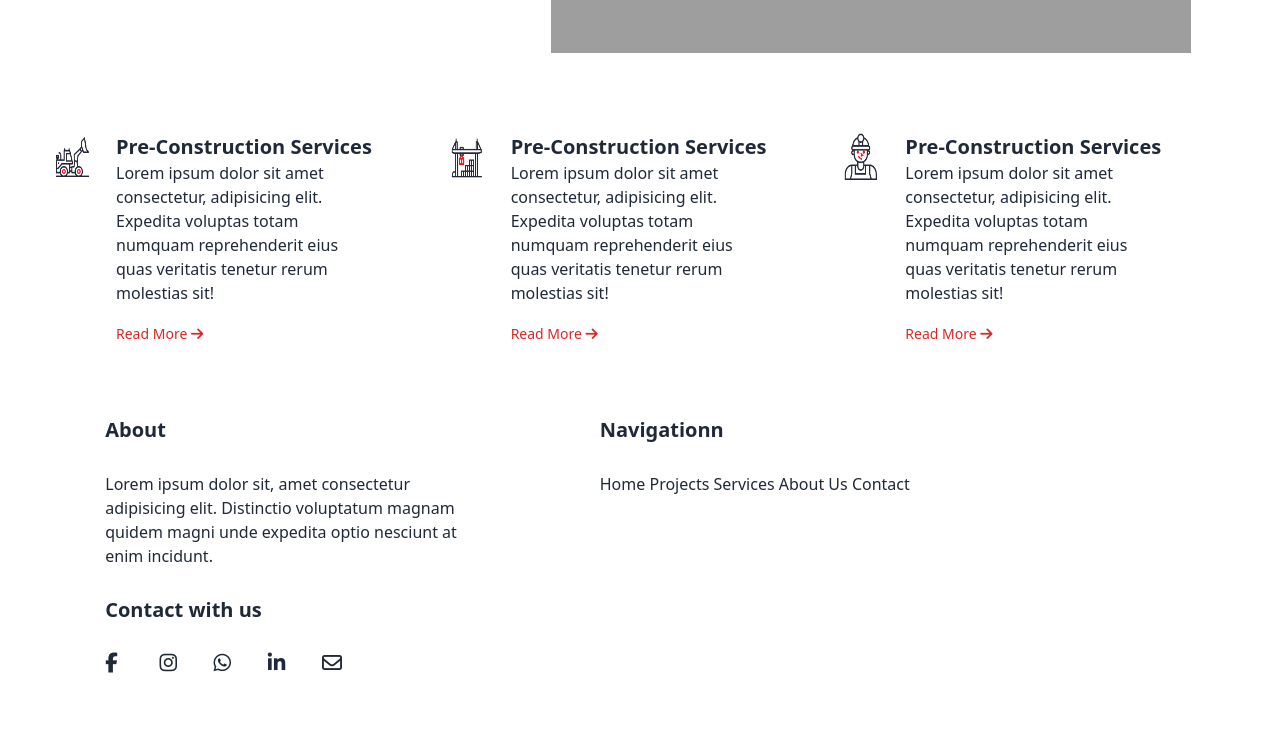
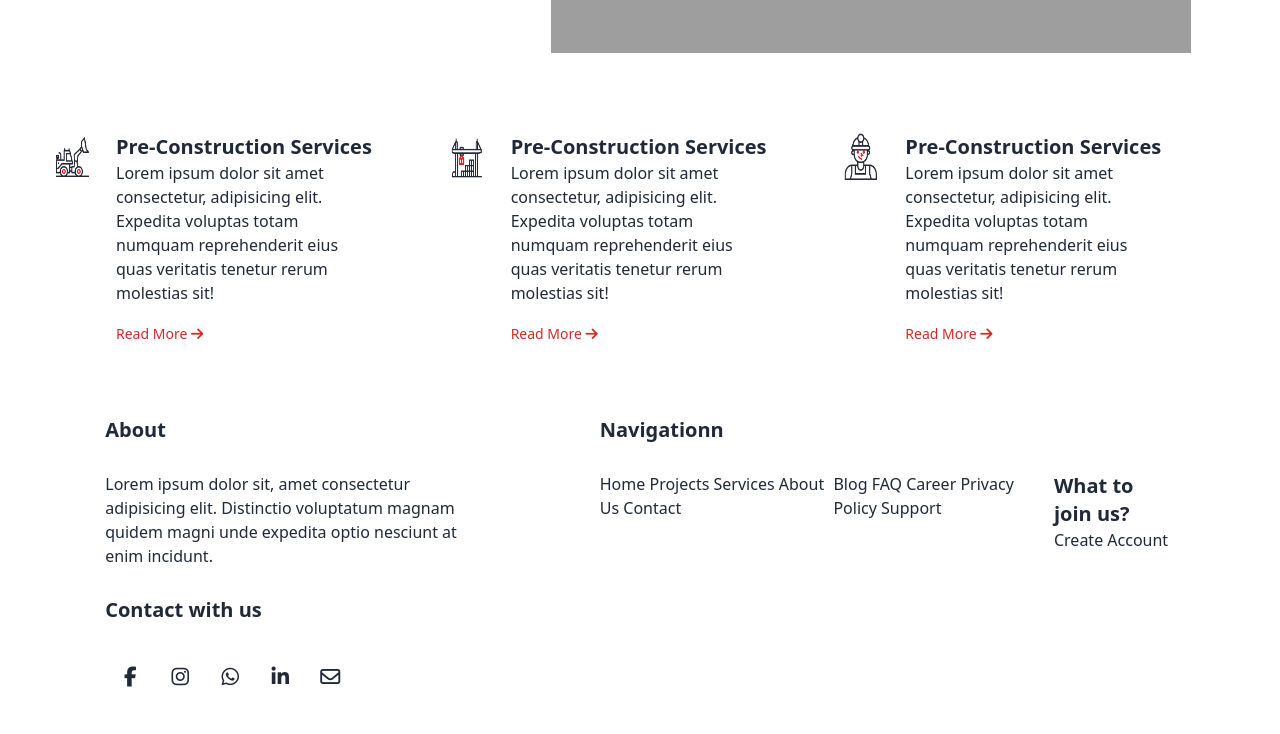
Before and after one commit to Anisa-Jahan/ArchiHaven, a plain HTML site: page index.html in a window 1280 px wide. Shown: the part 3520-4254 px from the top of the page. Drawn offline with nearby package versions, Linux system fonts and the light colour scheme; grey boxes are pictures that could not be loaded.

Commit message:
footer structure change have work more

```diff
--- a/css/style.css
+++ b/css/style.css
@@ -67,12 +67,13 @@ footer{
     width: 50px;
     height: 50px;
     font-size: 20px;
+    display: flex;
+    align-items: center;
+    justify-content: center;
 }
 .contact-icon a i:hover{
-    width: 50px;
-    height: 50px;
-    font-size: 20px;
     background-color: #eb1c24;
     color: white;
     border-radius: 50%;
+
 }
--- a/index.html
+++ b/index.html
@@ -243,7 +243,7 @@
                 <h3 class="text-xl font-bold mb-7">About</h3>
                 <p class="mb-7">Lorem ipsum dolor sit, amet consectetur adipisicing elit. Distinctio voluptatum magnam quidem magni unde expedita optio nesciunt at enim incidunt.</p>
                 <h3 class="text-xl font-bold mb-7">Contact with us</h3>
-                <div class="contact-icon">
+                <div class="contact-icon flex">
                     <a href=""><i class="fa-brands fa-facebook-f"></i></a>
                     <a href=""><i class="fa-brands fa-instagram"></i></a>
                     <a href=""><i class="fa-brands fa-whatsapp"></i></a>
@@ -253,6 +253,7 @@
             </div>
             <div class="footer-right">
                 <h3 class="text-xl font-bold mb-7">Navigationn</h3>
+                <div class="flex">
                     <div>
                         <a href="">Home</a>
                         <a href="">Projects</a>
@@ -260,6 +261,18 @@
                         <a href="">About Us</a>
                         <a href="">Contact</a>
                     </div>
+                    <div>
+                        <a href="">Blog</a>
+                        <a href="">FAQ</a>
+                        <a href="">Career</a>
+                        <a href="">Privacy Policy</a>
+                        <a href="">Support</a>
+                    </div>
+                    <div>
+                        <h3 class="text-xl font-bold ">What to join us?</h3>
+                        <a href="">Create Account</a>
+                    </div>
+                </div>
             </div>
         </div>
     </footer>
```
Lines whose indentation alone changed are shown as unchanged.
